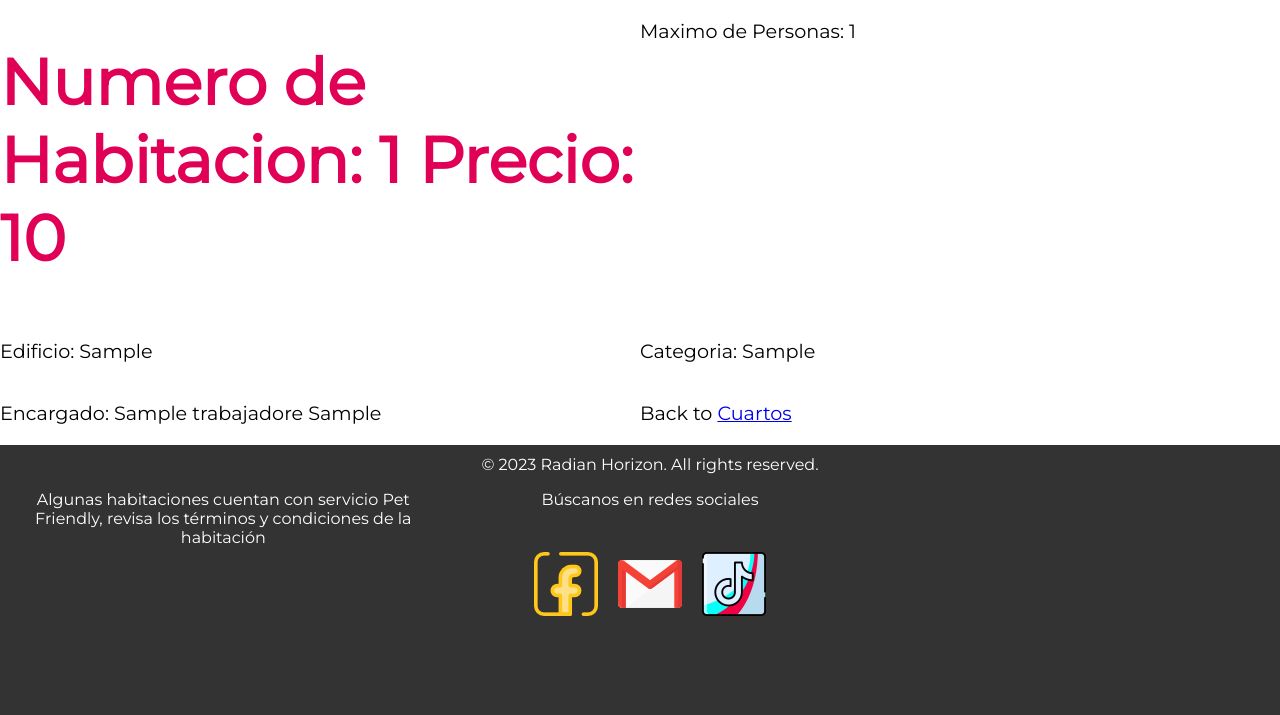
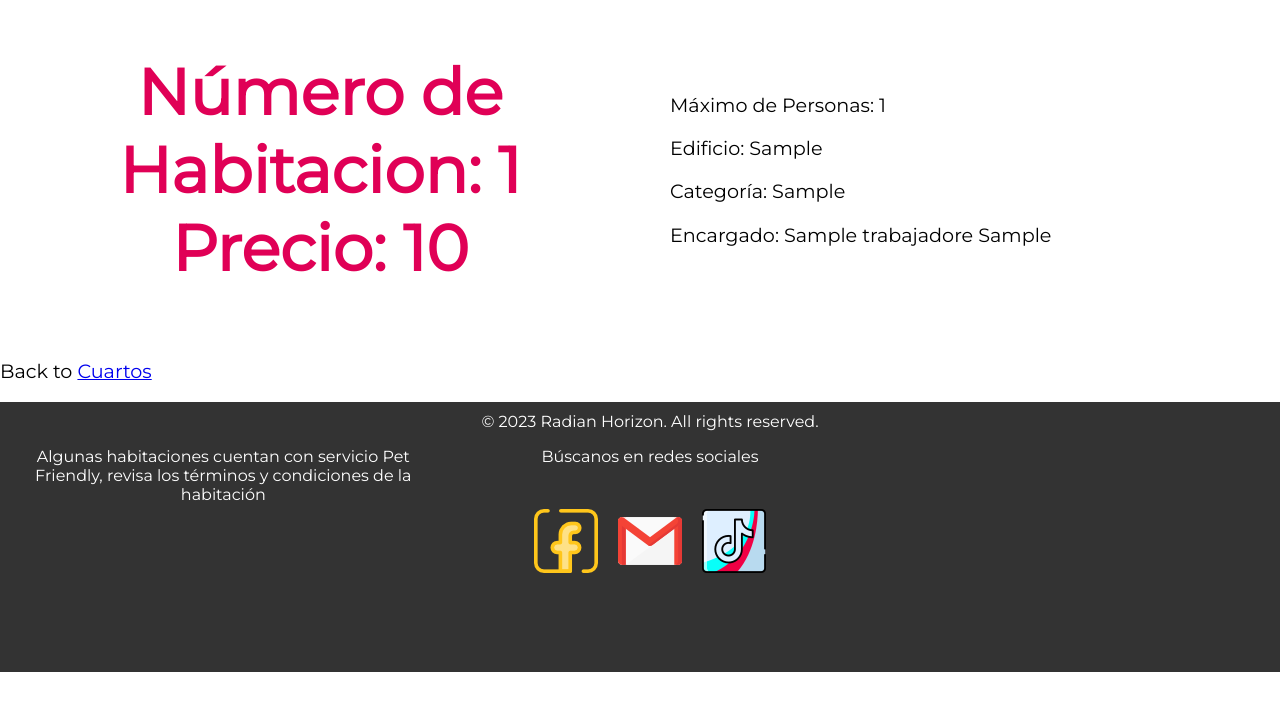
Before and after one commit to JaquelineCastSx/djangoHotel, a Django app: page /rooms/roomDetail/1 in a window 1280 px wide. Shown: the part 87-802 px from the top of the page. After the commit the page ends 759 px from the top, so only its background shows below. Run offline with Django 4.2, Linux system fonts and the light colour scheme; tables that the repository leaves empty hold one stand-in row (values such as "Sample post").

Commit message:
changes for styles

```diff
--- a/radiant_horizon/productionfiles/myglobal.css
+++ b/radiant_horizon/productionfiles/myglobal.css
@@ -49,7 +49,7 @@ body {
 .mainContent{
   display: grid;
   grid-template-columns: repeat(2, 1fr);
-  grid-template-rows: repeat(2, .7fr);
+  grid-template-rows: repeat(1, 3fr);
 }
 .mainContent h1{
   font-size: 5vw;
@@ -136,6 +136,7 @@ body {
 }
 .mainContent #divH {
   grid-area: 1 / 1 / 2 / 2;
+  max-height: 800px;
   align-content: center;
   align-items: center;
   margin: 10px;
--- a/radiant_horizon/rooms/templates/roomDetail.html
+++ b/radiant_horizon/rooms/templates/roomDetail.html
@@ -6,13 +6,17 @@
 
 
 {% block content %}
+<div id="divH">
+  <h1> Número de Habitacion: {{ myroom_detail.numhabitacion }}  Precio: {{ myroom_detail.precio }}</h1>
+</div>
 
-<h1> Numero de Habitacion: {{ myroom_detail.numhabitacion }}  Precio: {{ myroom_detail.precio }}</h1>
+<div id="divI">
+  <p>Máximo de Personas: {{ myroom_detail.max_personas }}</p>
+  <p>Edificio: {{ myroom_detail.edificio }}</p>
+  <p>Categoría: {{ myroom_detail.categoria.categoria }}</p>
+  <p>Encargado: {{ myroom_detail.encargado.nombre }} {{ myroom_detail.encargado.apellido }}</p>
+</div>
 
-<p>Maximo de Personas: {{ myroom_detail.max_personas }}</p>
-<p>Edificio: {{ myroom_detail.edificio }}</p>
-<p>Categoria: {{ myroom_detail.categoria.categoria }}</p>
-<p>Encargado: {{ myroom_detail.encargado.nombre }} {{ myroom_detail.encargado.apellido }}</p>
 
 <p>Back to <a href="/rooms">Cuartos</a></p>
 
```
